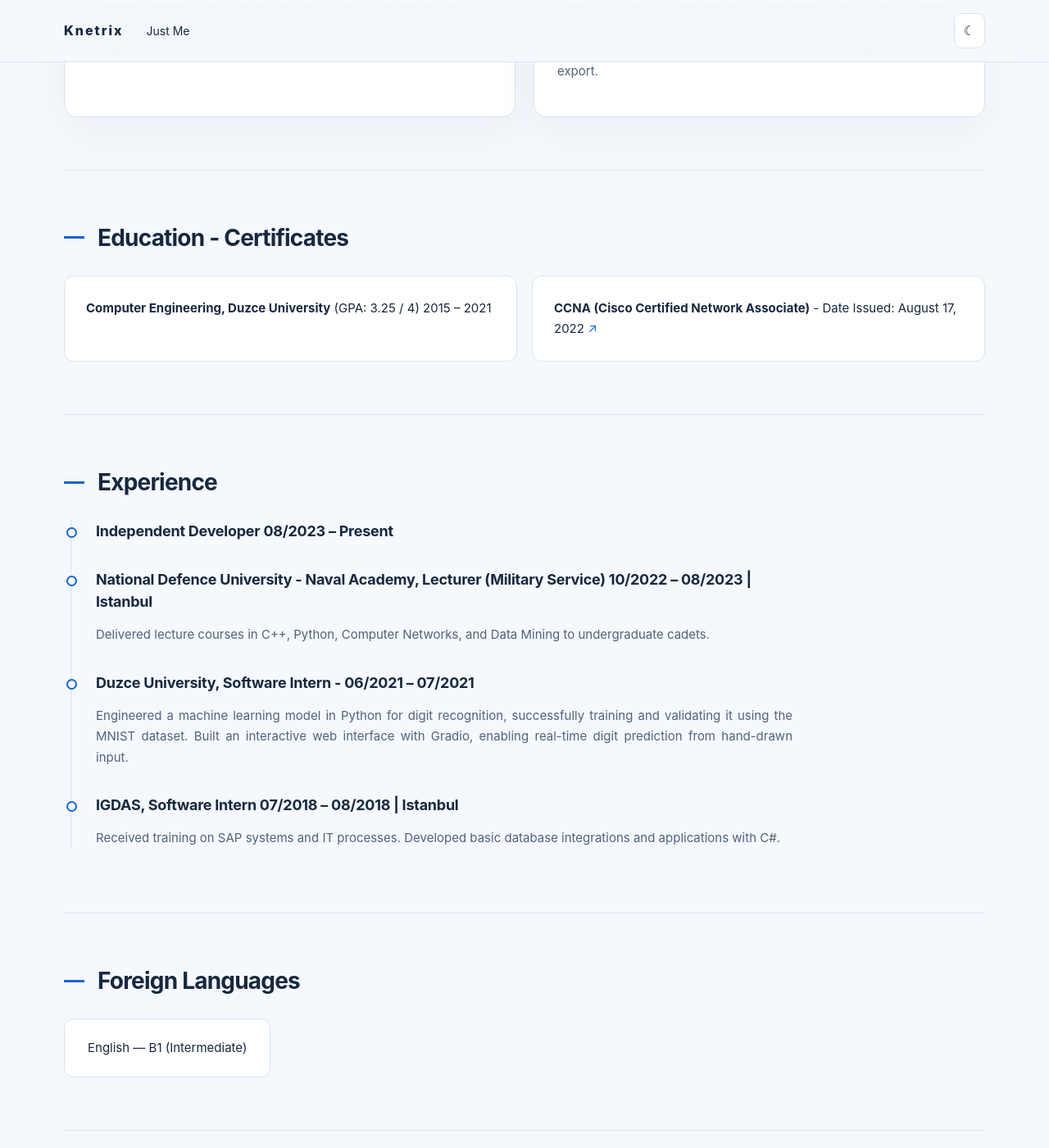
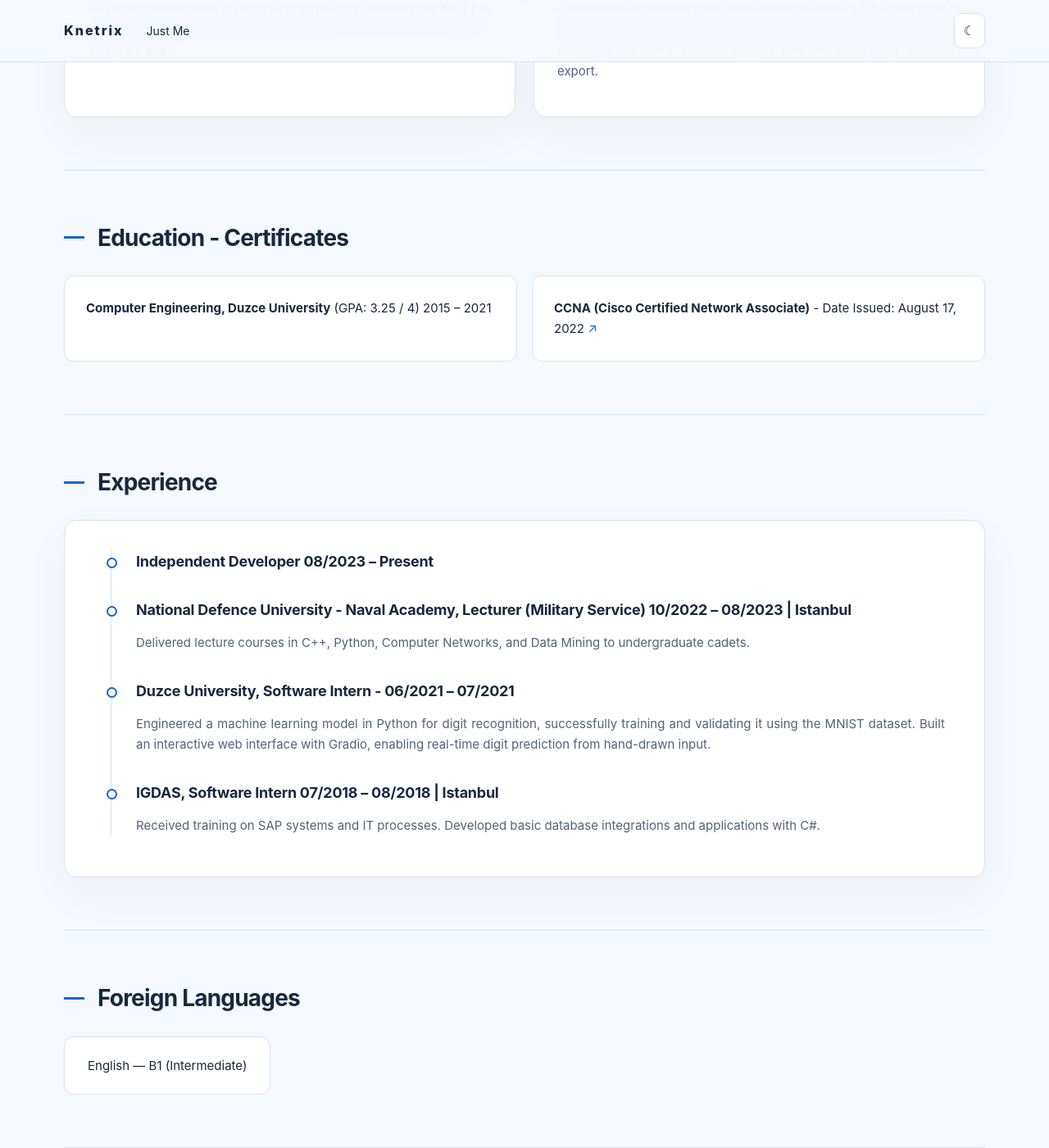
Before and after one commit to knetrix/knetrix.github.io, a Jekyll site: the page index.html, which Jekyll copies as it is, in a window 1280 px wide and 1400 px high, scrolled down 1871 px. Shown: the whole window at 82% size. Built offline with Jekyll 4.4.1, drawn with Linux system fonts in a browser that asks for light colours; before the commit the page ends 3250 px from its top, so only the background shows below that.

Commit message:
Present Experience timeline in a project-style card

```diff
--- a/index.html
+++ b/index.html
@@ -774,6 +774,23 @@
 
       /* Justify Experience job descriptions only; leave headings and content unchanged. */
       #experience .timeline .job p { text-align: justify; text-justify: inter-word; }
+
+      /* Experience uses the same surface, outline and elevation as project cards. */
+      #experience .experience-card {
+        background: var(--surface);
+        border: 1px solid var(--line);
+        border-radius: 16px;
+        box-shadow: var(--shadow);
+        padding: 36px clamp(24px, 4vw, 48px);
+      }
+      #experience .job { max-width: none; }
+      #experience .experience-card .job p {
+        text-align: justify;
+        text-justify: inter-word;
+      }
+      @media (max-width: 760px) {
+        #experience .experience-card { padding: 24px 18px; }
+      }
     </style>
     <link href="/assets/images/favicon.png" rel="icon" type="image/png" />
   </head>
@@ -990,7 +1007,8 @@
         <div class="section-title">
           <h2 class="" data-i="27">Experience</h2>
         </div>
-        <div class="timeline">
+        <div class="experience-card">
+<div class="timeline">
           <article class="job">
             <h3 class="" data-i="28">
               Independent Developer 08/2023 – Present
@@ -1027,7 +1045,8 @@
             </p>
           </article>
         </div>
-      </section>
+</div>
+</section>
       <section class="content" id="languages">
         <div class="section-title">
           <h2 class="" data-i="37">Foreign Languages</h2>
```
